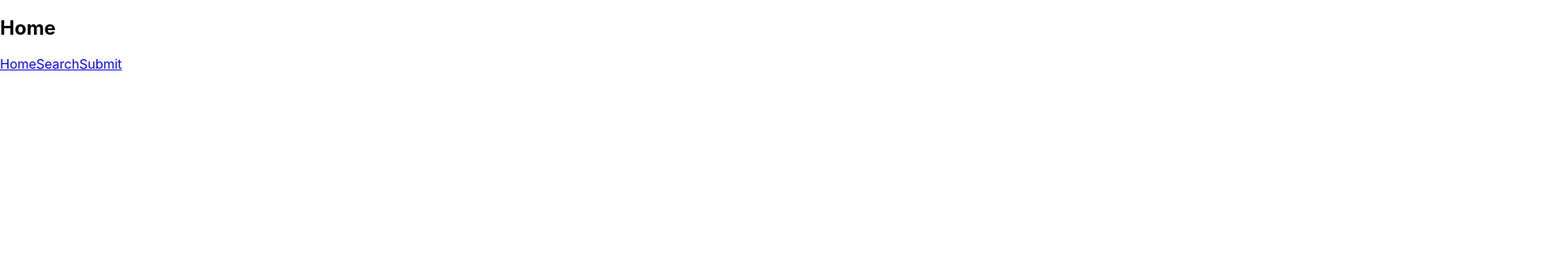
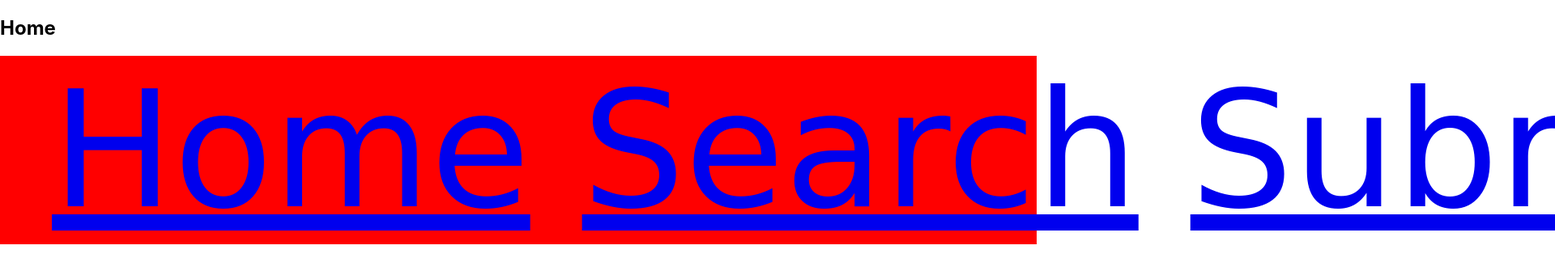
Before and after one commit to ABuffaloHerd/cise-product-1, a React (Create React App) app in the folder frontend/: page / in a window 1280 px wide. Shown: the top 340 px of the page at 81% size, 1920 px wide, since content can reach past the window. Built offline with nearby package versions, Linux system fonts and the light colour scheme.

Commit message:
Working css

```diff
--- a/frontend/src/components/Navbar.js
+++ b/frontend/src/components/Navbar.js
@@ -1,7 +1,7 @@
 import { Component, React } from 'react';
 import { NavLink } from "react-router-dom";
 
-import "../pages/styles/Nav.css";
+import "./styles/Nav.css";
 
 class Navbar extends Component
 {
@@ -12,7 +12,7 @@ class Navbar extends Component
         //console.log("tosser");
 
         return(
-            <div id="navbar">
+            <div class="navbar">
                 {
                     links.map((link, i) =>
                     {
--- a/frontend/src/pages/styles/Nav.css
+++ b/frontend/src/components/styles/Nav.css
@@ -2,4 +2,10 @@
     font-size: default;
     font-family: "Comic Sans MS";
     font-size: 200px;
+
+    padding-left: 5%;
 }
+
+.navbar {
+    background-color: red;
+}
--- a/frontend/src/pages/Home.js
+++ b/frontend/src/pages/Home.js
@@ -4,11 +4,6 @@ import Base from "../components/Base";
 
 class Home extends Base
 {
-    constructor()
-    {
-        super();
-    }
-
     render()
     {
         return(
```
